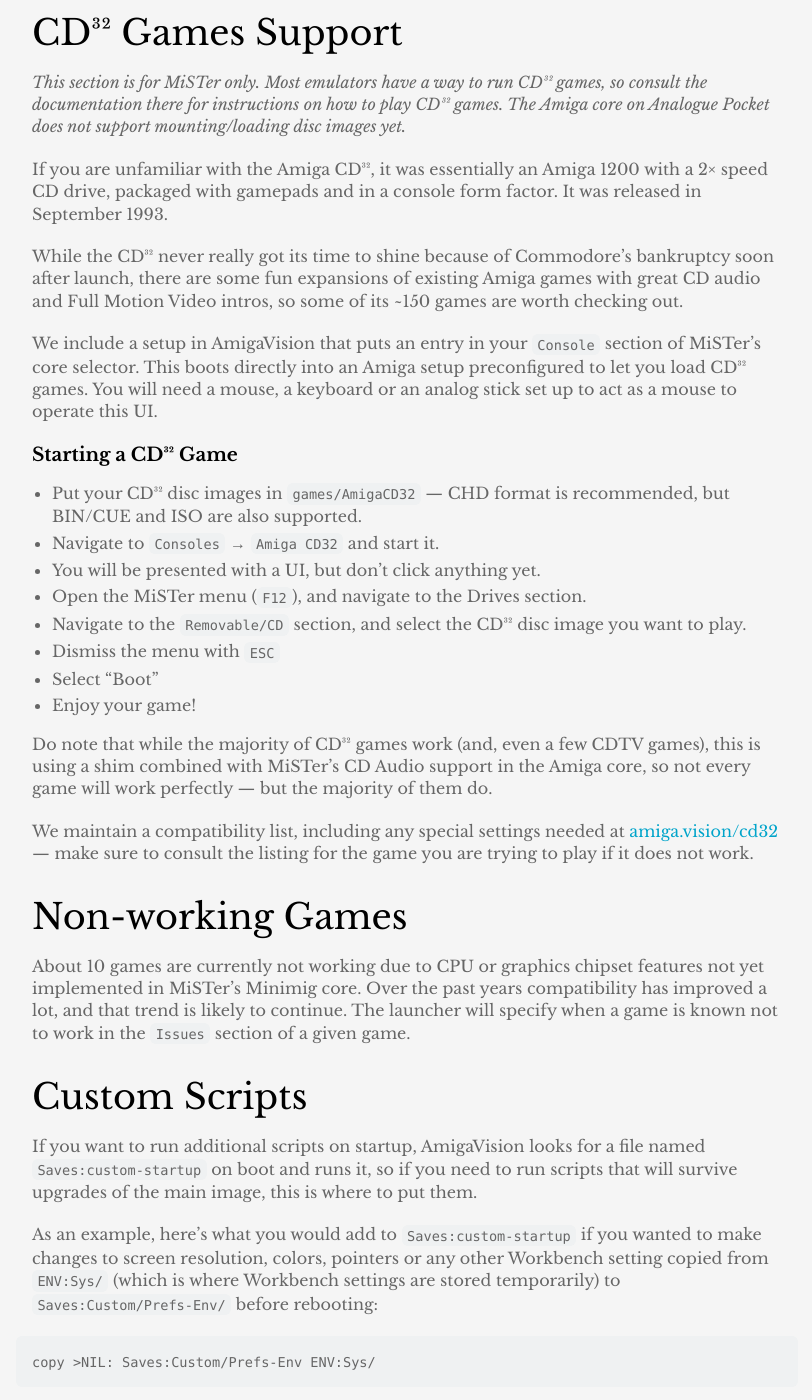
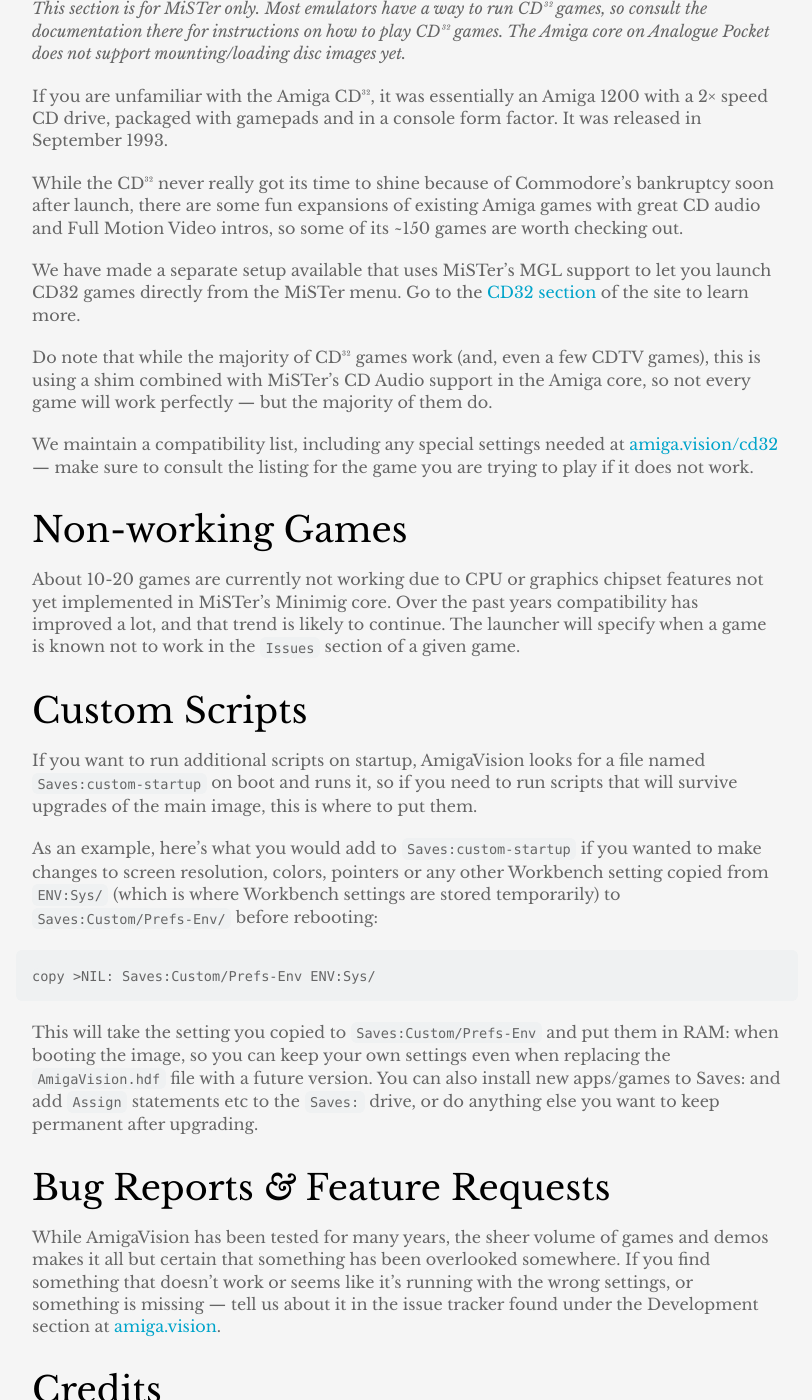
Before and after one commit to amigavision/amigavision.github.io, a Jekyll site: the page built from docs.md, in a window 1280 px wide and 1400 px high, scrolled down 10331 px. Shown: the whole window, without its empty margins (233-1045 px from the left). Built offline with Jekyll 4.4.1, drawn with Linux system fonts in a browser that asks for light colours; some of the changed text lies outside the part shown.

Commit message:
Link to CD32 section, it is a standalone setup now

```diff
--- a/docs.md
+++ b/docs.md
@@ -62,7 +62,7 @@
 
 * Includes an optional, dedicated Amiga 600HD setup that gives you a representative feel for how it was to use Workbench 2.x with an Amiga 600 or 3000 and productivity apps around 1991-1992.
 
-* Includes a dedicated Amiga CD32 setup for MiSTer that is compatible with the majority of the released games for it.
+* We also have a dedicated Amiga CD32 setup for MiSTer that is compatible with the majority of the released games for it.
 
 ## Save Files
 
@@ -188,11 +188,10 @@
 
 ### Using the Amiga Cores
 
-Reboot your MiSTer, you should now have two entries in the `Computer` section, and one in `Console`:
+Reboot your MiSTer, you should now have two entries in the `Computer` section:
 
   * `Amiga` for the main AmigaVision setup — you'll be using this one 99% of the time.
   * `Amiga 500` for a stock Amiga 500 hardware setup with no hard drive to use with ADF floppy disk images for any troublesome demos or games that don't work with the main setup. Some demo ADFs are included and can be mounted as floppy disks in MiSTer's OSD menu, invoked with the `F12` key.
-  * `Amiga CD32` for the Amiga CD³² games console — see the instructions for how to load disc images in the dedicated [CD³² section](#cd-games-support)
 
 Launch the `Amiga` entry — and enjoy! Don't forget to check out the other sections of the documentation — especially on save files, controller mappings and video modes — once the basic setup is up and running.
 
@@ -288,18 +287,7 @@
 
 While the CD³² never really got its time to shine because of Commodore’s bankruptcy soon after launch, there are some fun expansions of existing Amiga games with great CD audio and Full Motion Video intros, so some of its ~150 games are worth checking out.
 
-We include a setup in AmigaVision that puts an entry in your `Console` section of MiSTer's core selector. This boots directly into an Amiga setup preconfigured to let you load CD³² games. You will need a mouse, a keyboard or an analog stick set up to act as a mouse to operate this UI.
-
-### Starting a CD³² Game
-
-* Put your CD³² disc images in `games/AmigaCD32` — CHD format is recommended, but BIN/CUE and ISO are also supported.
-* Navigate to `Consoles` → `Amiga CD32` and start it.
-* You will be presented with a UI, but don't click anything yet.
-* Open the MiSTer menu (`F12`), and navigate to the Drives section.
-* Navigate to the `Removable/CD` section, and select the CD³² disc image you want to play.
-* Dismiss the menu with `ESC`
-* Select "Boot"
-* Enjoy your game!
+We have made a separate setup available that uses MiSTer's MGL support to let you launch CD32 games directly from the MiSTer menu. Go to the [CD32 section] of the site to learn more.
 
 Do note that while the majority of CD³² games work (and, even a few CDTV games), this is using a shim combined with MiSTer's CD Audio support in the Amiga core, so not every game will work perfectly — but the majority of them do.
 
@@ -307,7 +295,7 @@
 
 ## Non-working Games
 
-About 10 games are currently not working due to CPU or graphics chipset features not yet implemented in MiSTer's Minimig core. Over the past years compatibility has improved a lot, and that trend is likely to continue. The launcher will specify when a game is known not to work in the `Issues` section of a given game.
+About 10-20 games are currently not working due to CPU or graphics chipset features not yet implemented in MiSTer's Minimig core. Over the past years compatibility has improved a lot, and that trend is likely to continue. The launcher will specify when a game is known not to work in the `Issues` section of a given game.
 
 ## Custom Scripts
 
@@ -507,6 +495,7 @@
 [Analogue Pocket]:https://analogue.co/pocket
 [Amiga Pocket Core]:https://github.com/Mazamars312/Analogue-Amiga/releases
 [amiga.vision/cd32]:https://amiga.vision/cd32
+[CD32 section]:https://amiga.vision/cd32
 
 [David Lindecrantz]:https://github.com/Optiroc
 [Alex Limi]:https://limi.net
```
